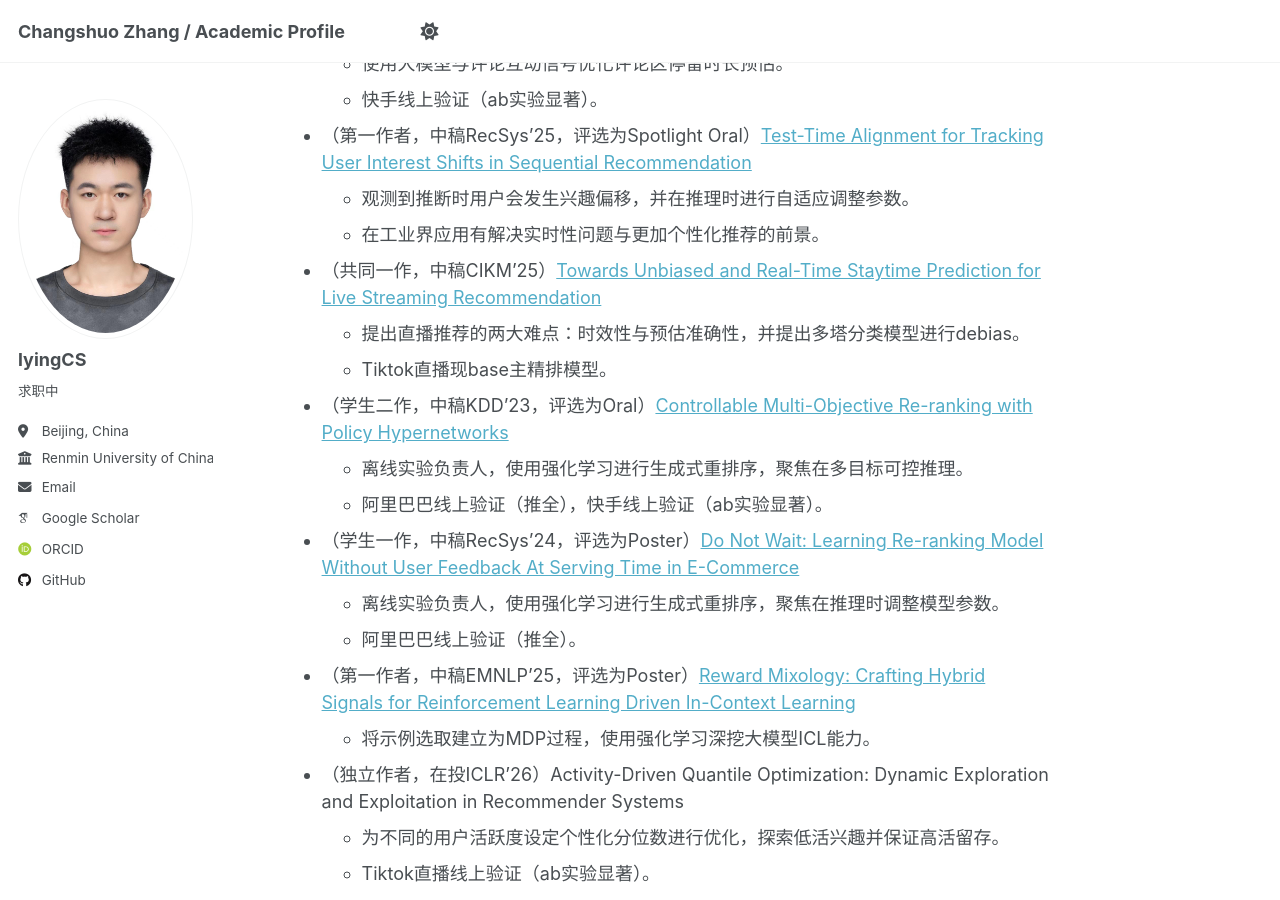
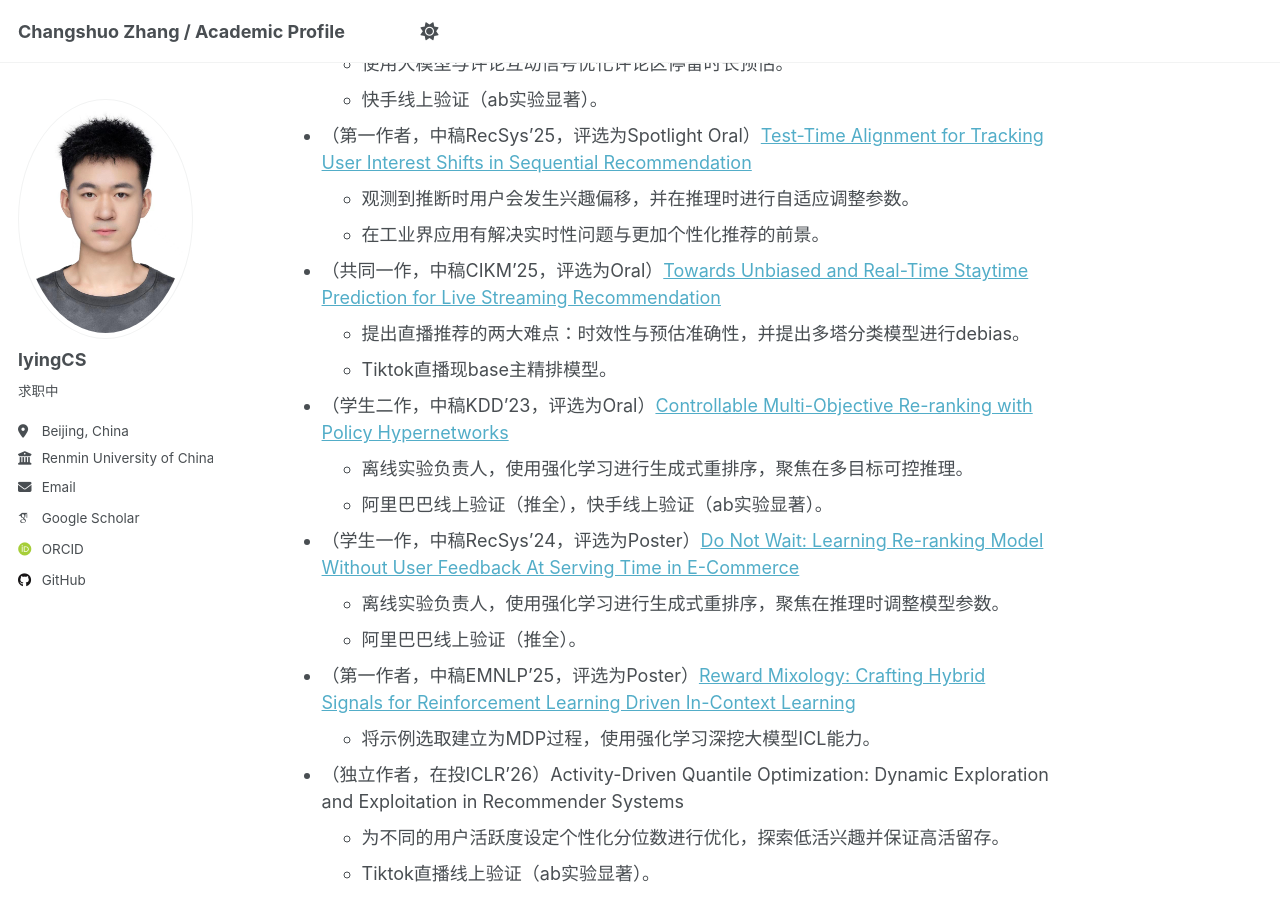
Before and after one commit to lyingCS/lyingCS.github.io, a Jekyll site: the page built from _pages/about.md, in a window 1280 px wide and 900 px high, scrolled down 1627 px. Built offline with Jekyll 4.4.1, drawn with Linux system fonts in a browser that asks for light colours; some web fonts are replaced.

Commit message:
Update about.md

```diff
--- a/_pages/about.md
+++ b/_pages/about.md
@@ -59,7 +59,7 @@ redirect_from:
 + （第一作者，中稿RecSys'25，评选为Spotlight Oral）[Test-Time Alignment for Tracking User Interest Shifts in Sequential Recommendation](https://arxiv.org/abs/2504.01489)
   + 观测到推断时用户会发生兴趣偏移，并在推理时进行自适应调整参数。
   + 在工业界应用有解决实时性问题与更加个性化推荐的前景。
-+ （共同一作，中稿CIKM'25）[Towards Unbiased and Real-Time Staytime Prediction for Live Streaming Recommendation](https://dl.acm.org/doi/abs/10.1145/3746252.3761570)
++ （共同一作，中稿CIKM'25，评选为Oral）[Towards Unbiased and Real-Time Staytime Prediction for Live Streaming Recommendation](https://dl.acm.org/doi/abs/10.1145/3746252.3761570)
   + 提出直播推荐的两大难点：时效性与预估准确性，并提出多塔分类模型进行debias。
   + Tiktok直播现base主精排模型。
 + （学生二作，中稿KDD'23，评选为Oral）[Controllable Multi-Objective Re-ranking with Policy Hypernetworks](https://dl.acm.org/doi/abs/10.1145/3580305.3599796)
```
